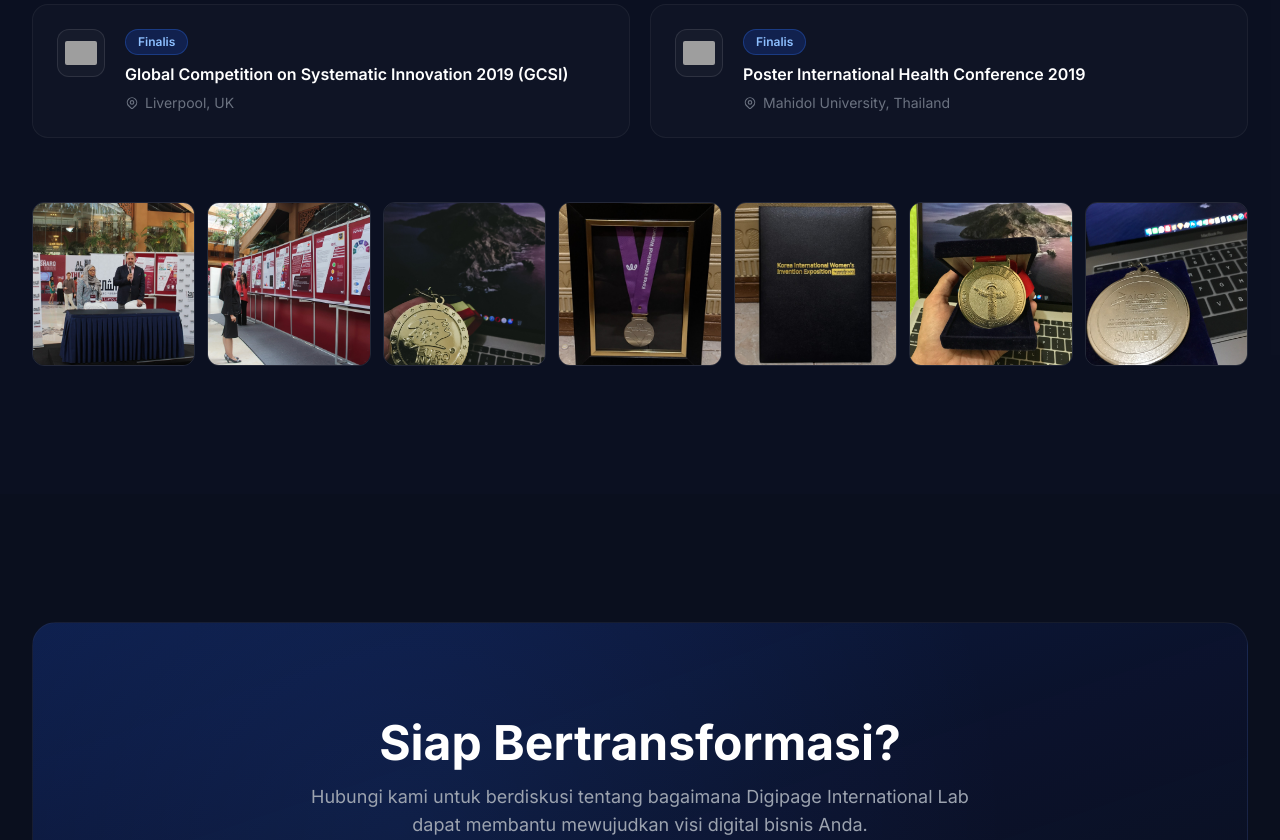
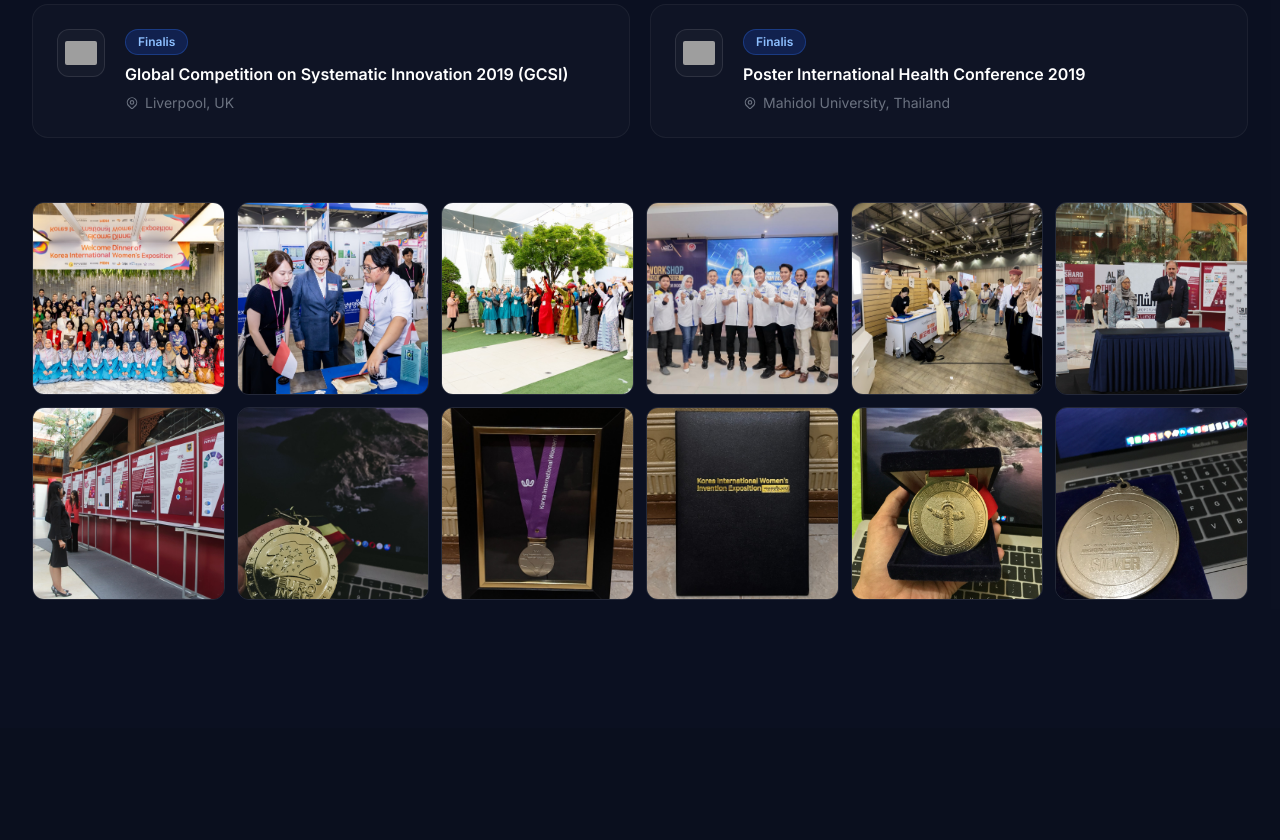
Before and after one commit to AfanSetyadi/digipage-international-lab-official-web, a PHP site: page / in a window 1280 px wide. Shown: the part 4980-5820 px from the top of the page. Run offline with PHP 8.4, Linux system fonts and the light colour scheme; some libraries are stand-ins or nearby versions; grey boxes are pictures that could not be loaded.

Commit message:
Add new gallery images and adjust grid layout in index.php

```diff
--- a/index.php
+++ b/index.php
@@ -460,6 +460,11 @@
         <!-- Gallery -->
         <?php
             $galleryImages = [
+                ["src" => "assets/images/gallery/Activity-1.jpg", "alt" => "Dokumentasi Aktivitas Internasional 1"],
+                ["src" => "assets/images/gallery/Activity-3.jpg", "alt" => "Dokumentasi Aktivitas Internasional 3"],
+                ["src" => "assets/images/gallery/Activity-2.jpg", "alt" => "Dokumentasi Aktivitas Internasional 2"],
+                ["src" => "assets/images/gallery/Activity-5.jpg", "alt" => "Dokumentasi Aktivitas Internasional 5"],
+                ["src" => "assets/images/gallery/Activity-4.jpg", "alt" => "Dokumentasi Aktivitas Internasional 4"],
                 ["src" => "assets/images/gallery/IMG_8977.JPG", "alt" => "Dokumentasi Prestasi Internasional 1"],
                 ["src" => "assets/images/gallery/IMG_8966.JPG", "alt" => "Dokumentasi Prestasi Internasional 2"],
                 ["src" => "assets/images/gallery/IMG_7804.JPG", "alt" => "Dokumentasi Prestasi Internasional 3"],
@@ -470,7 +475,7 @@
             ];
         ?>
         <div class="mt-16">
-            <div class="grid grid-cols-7 gap-2 sm:gap-3">
+            <div class="grid grid-cols-3 sm:grid-cols-4 md:grid-cols-6 gap-2 sm:gap-3">
                 <?php foreach ($galleryImages as $idx => $img): ?>
                     <button
                         type="button"
```
Also changed, not shown: assets/images/gallery/Activity-1.jpg (added), assets/images/gallery/Activity-2.jpg (added), assets/images/gallery/Activity-3.jpg (added), assets/images/gallery/Activity-4.jpg (added), assets/images/gallery/Activity-5.jpg (added).
